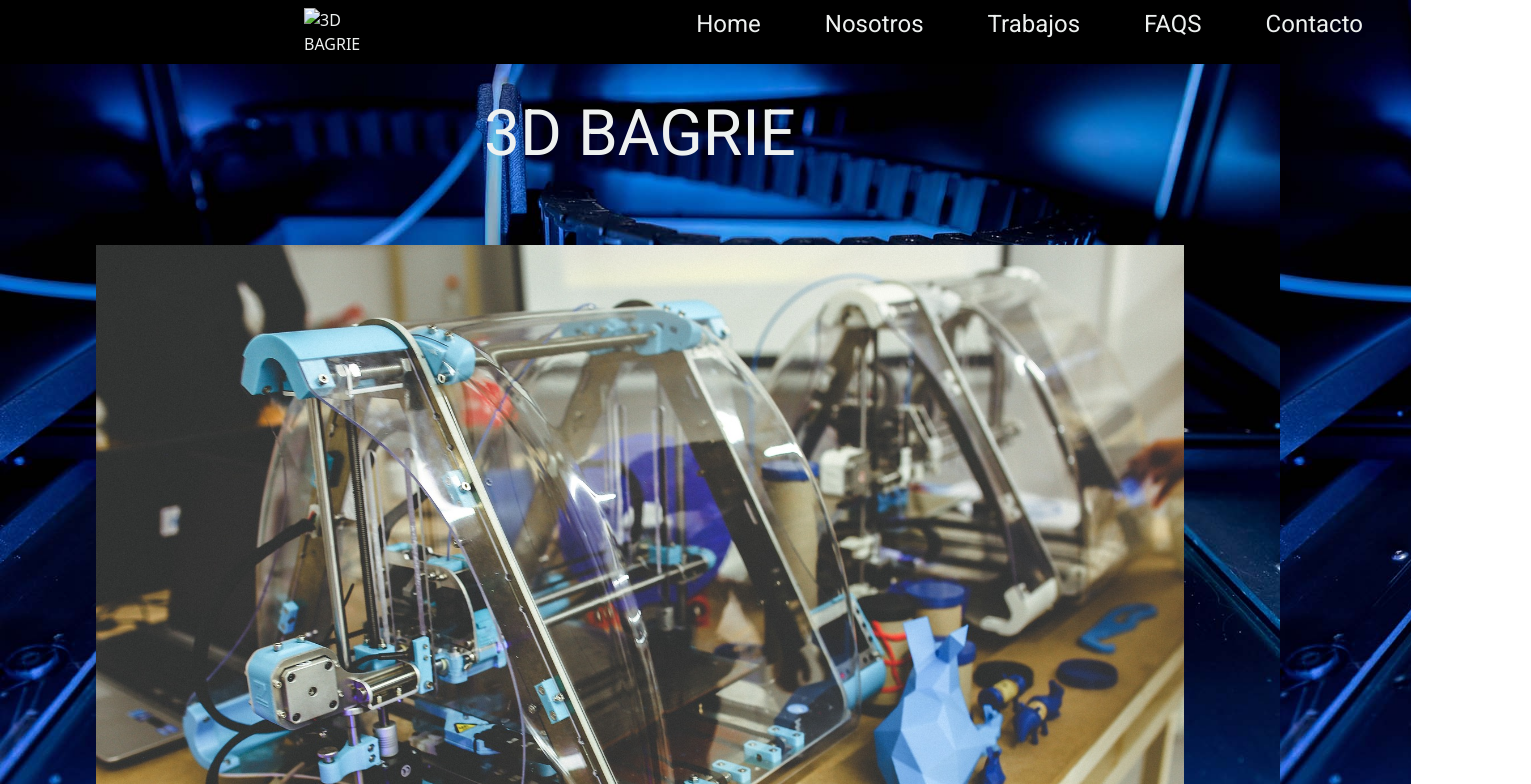
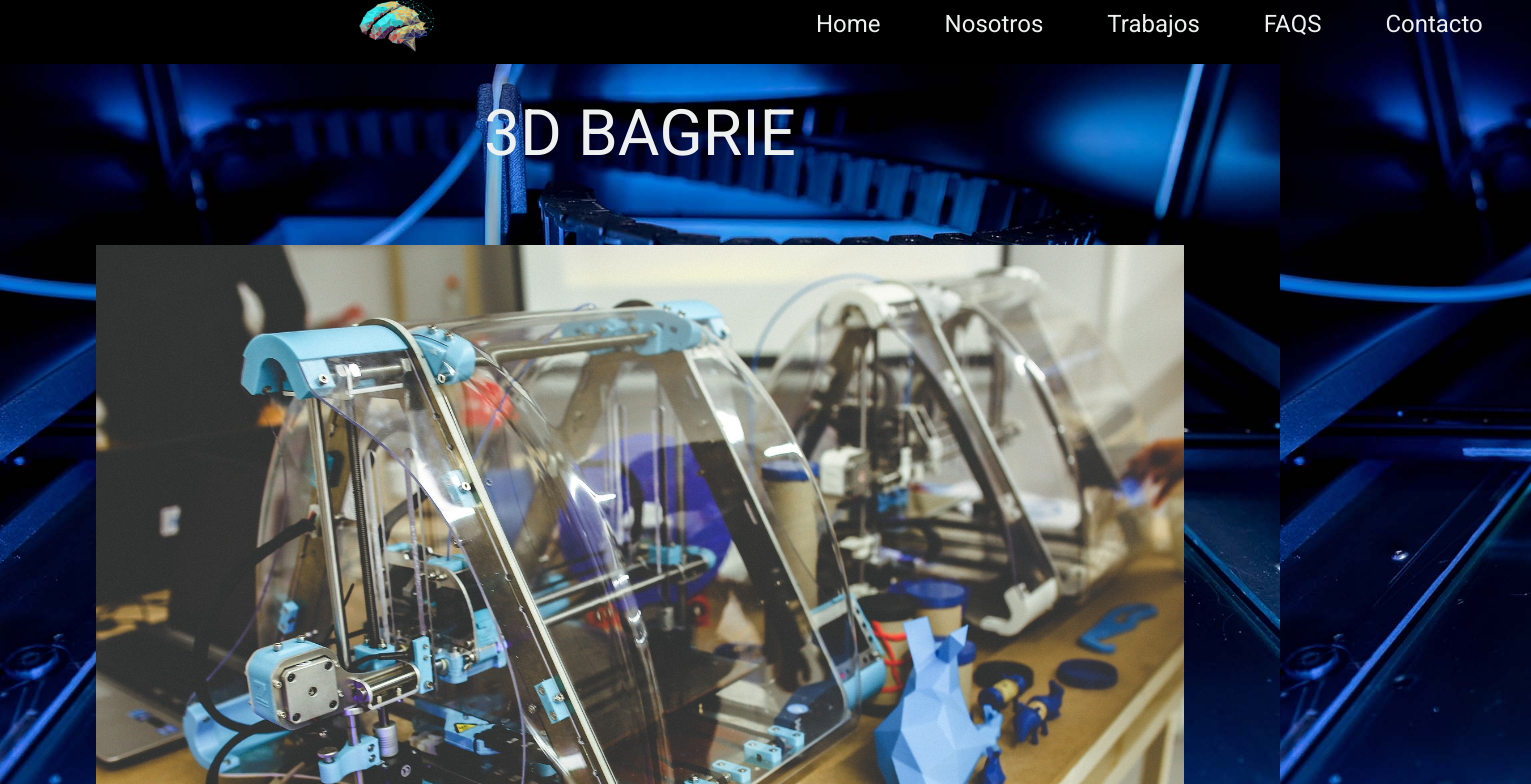
Before and after one commit to Equi1988/primer-repositorio-3d, a plain HTML site: page index.html in a window 1280 px wide. Shown: the top 784 px of the page, 1531 px wide, since content can reach past the window. Drawn offline with nearby package versions, Linux system fonts and the light colour scheme.

Commit message:
logo index

```diff
--- a/index.html
+++ b/index.html
@@ -12,7 +12,7 @@
     <header>
         <nav>
             <a href="./index.html">
-                <img src="../3D BagRie/asset/3D Sin fondo.png" alt="3D BAGRIE">
+                <img src="./asset/3D Sin fondo.png" alt="3D BAGRIE">
             </a>
             </nav>
             <nav>
```
